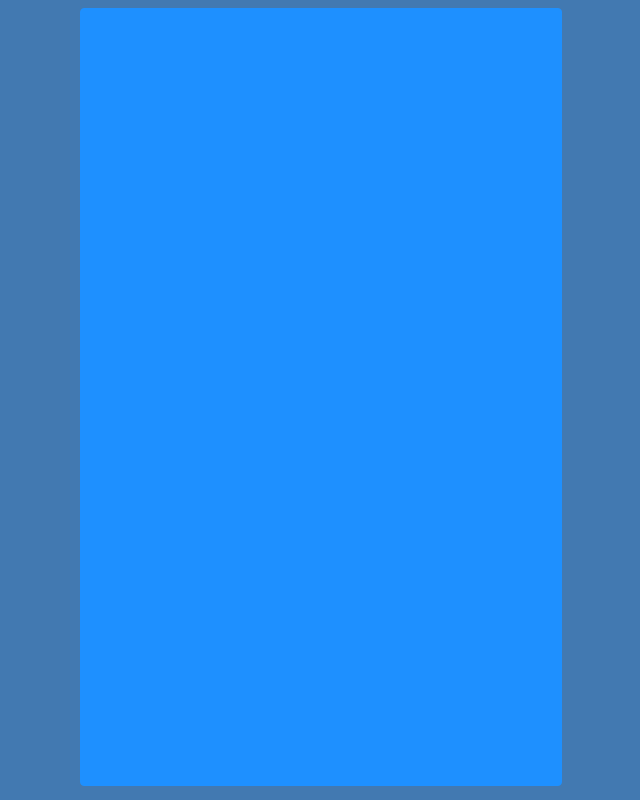
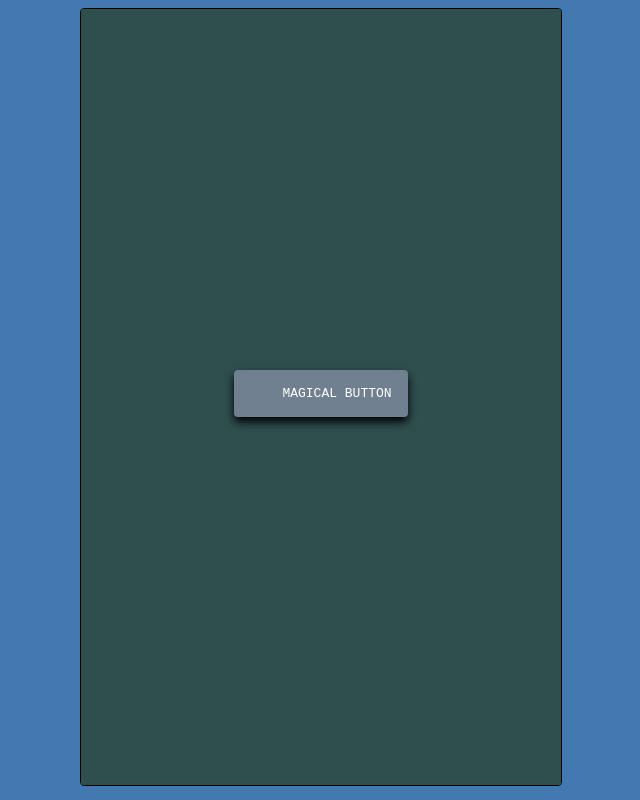
Before and after one commit to silvinodemedeiros/silvino-experiments, an Angular app: page / in a window 1280 px wide. Shown: the whole page, without its empty margins (319-959 px from the left). Built offline with nearby package versions, Linux system fonts and the light colour scheme.

Commit message:
4 files modified

```diff
--- a/src/app/app.component.css
+++ b/src/app/app.component.css
@@ -3,9 +3,43 @@ p {
 }
 
 .wrapper {
+  position: relative;
   width: 30rem;
   height: 97vh;
-  border: 1px solid dodgerblue;
+  border: 1px solid black;
   border-radius: 4px;
   background: dodgerblue;
+  overflow: hidden;
 }
+
+.magical-panel-container {
+  position: absolute;
+  top: 0;
+  left: 0;
+  width: 100%;
+  height: 100%;
+  background: darkslategrey;
+}
+
+.magical-button:link, .magical-button:visited {
+  position: relative;
+  top: -.25rem;
+  left: 0;
+  padding: 1rem 1rem 1rem 3rem;
+  cursor: pointer;
+  color: white;
+  background: slategray;
+  border-radius: 4px;
+  text-decoration: none;
+  box-shadow: 0px 5px 10px 0 black;
+  transition: all 1s 0 ease-in-out;
+  font-family: monospace;
+  text-transform: uppercase;
+}
+
+.magical-button:active {
+  top: 0;
+  background: rgb(93, 107, 122);
+  color: lightgrey;
+  box-shadow: none;
+}
--- a/src/app/app.component.html
+++ b/src/app/app.component.html
@@ -1 +1,5 @@
-<div class="wrapper"></div>
+<div class="wrapper">
+  <div class="magical-panel-container flex-column-center">
+    <a href="#" class="magical-button">Magical Button</a>
+  </div>
+</div>
--- a/src/app/app.module.ts
+++ b/src/app/app.module.ts
@@ -5,8 +5,24 @@ import { FormsModule } from '@angular/forms';
 import { AppComponent } from './app.component';
 import { HelloComponent } from './hello.component';
 
+import { NgModule } from '@angular/core';
+import { MatButtonModule, MatCheckboxModule, MatToolbarModule, MatChipsModule, MatOptionModule, MatGridListModule, MatProgressBarModule, MatSliderModule, MatSlideToggleModule, MatMenuModule, MatDialogModule, MatSnackBarModule, MatSelectModule, MatInputModule, MatSidenavModule, MatCardModule, MatIconModule, MatRadioModule, MatProgressSpinnerModule, MatTabsModule, MatListModule } from '@angular/material';
+
 @NgModule({
-  imports:      [ BrowserModule, FormsModule ],
+  imports: [
+    MatButtonModule, MatCheckboxModule, MatToolbarModule, MatChipsModule, MatOptionModule, MatGridListModule, MatProgressBarModule, MatSliderModule, MatSlideToggleModule, MatMenuModule, MatDialogModule, MatSnackBarModule, MatSelectModule, MatInputModule, MatSidenavModule, MatCardModule, MatIconModule, MatRadioModule, MatProgressSpinnerModule, MatTabsModule,MatListModule
+  ],
+  exports: [
+    MatButtonModule, MatCheckboxModule, MatToolbarModule, MatChipsModule, MatOptionModule, MatGridListModule, MatProgressBarModule, MatSliderModule, MatSlideToggleModule, MatMenuModule, MatDialogModule, MatSnackBarModule, MatSelectModule, MatInputModule, MatSidenavModule, MatCardModule, MatIconModule, MatRadioModule, MatProgressSpinnerModule, MatTabsModule, MatListModule
+  ],
+})
+export class AppMaterialModule { }
+
+@NgModule({
+  imports: [
+    BrowserModule,
+    FormsModule
+  ],
   declarations: [ AppComponent, HelloComponent ],
   bootstrap:    [ AppComponent ]
 })
```
Also changed, not shown: package.json (+13 -10 lines).
